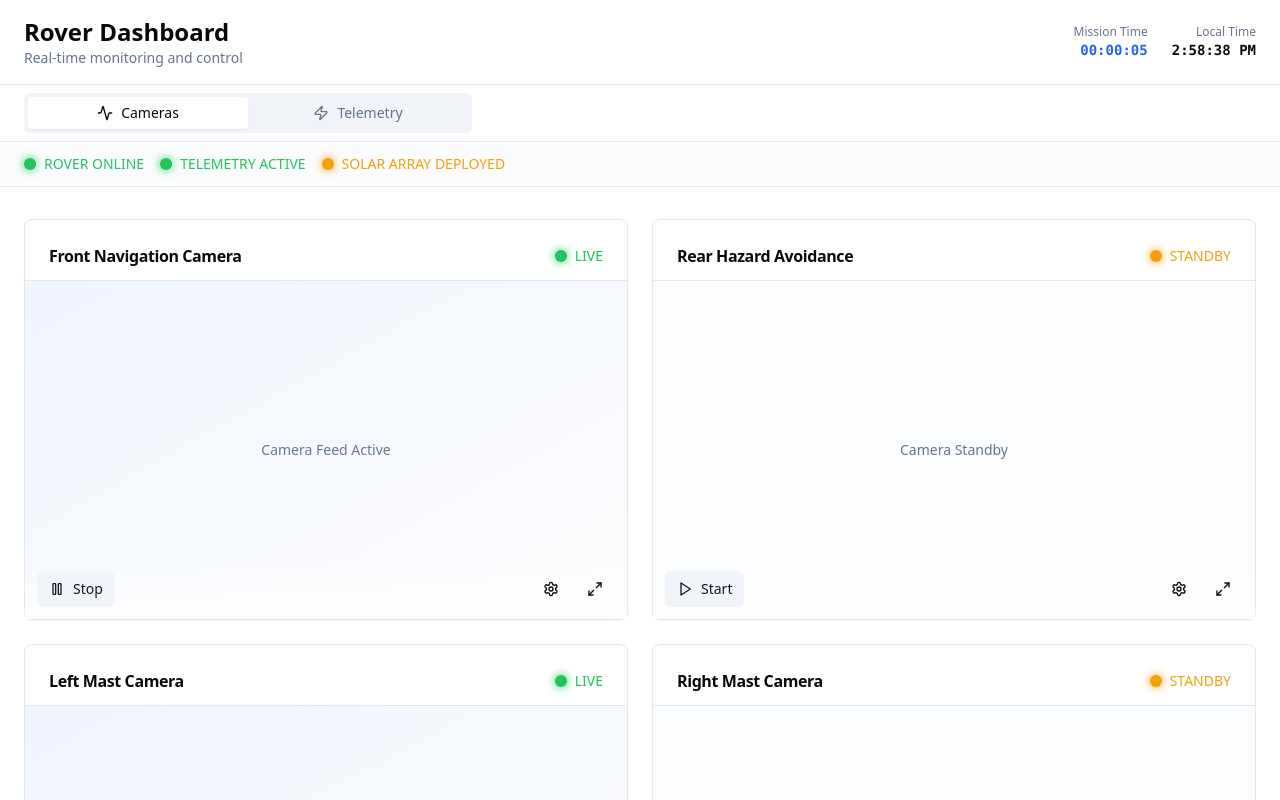
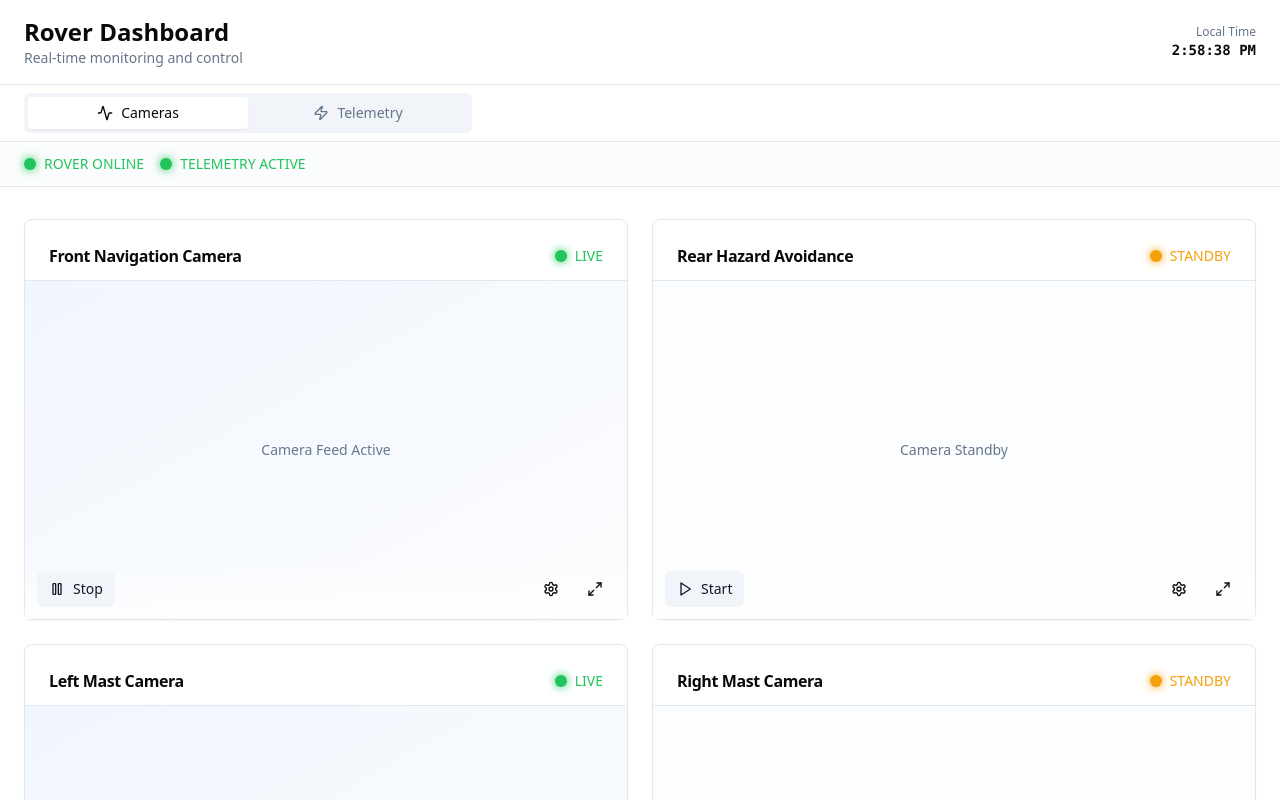
Before and after one commit to johannesths/maree-interface, a React (Vite) app: page / in a window 1280 px wide. Shown: the top 800 px of the page. Built offline with nearby package versions, Linux system fonts and the light colour scheme.

Commit message:
Remove mission timer and solar array status
Remove the mission timer from the header and the solar array deployed status indicator from the status bar.

```diff
--- a/src/components/Header.tsx
+++ b/src/components/Header.tsx
@@ -2,23 +2,14 @@ import { useState, useEffect } from "react";
 
 export function Header() {
   const [currentTime, setCurrentTime] = useState(new Date());
-  const [missionTime, setMissionTime] = useState(0);
 
   useEffect(() => {
     const timer = setInterval(() => {
       setCurrentTime(new Date());
-      setMissionTime(prev => prev + 1);
     }, 1000);
 
     return () => clearInterval(timer);
   }, []);
-
-  const formatMissionTime = (seconds: number) => {
-    const hours = Math.floor(seconds / 3600);
-    const minutes = Math.floor((seconds % 3600) / 60);
-    const secs = seconds % 60;
-    return `${hours.toString().padStart(2, '0')}:${minutes.toString().padStart(2, '0')}:${secs.toString().padStart(2, '0')}`;
-  };
 
   return (
     <header className="border-b bg-card px-6 py-4">
@@ -27,18 +18,10 @@ export function Header() {
           <h1 className="text-2xl font-bold text-foreground">Rover Dashboard</h1>
           <p className="text-sm text-muted-foreground">Real-time monitoring and control</p>
         </div>
-        <div className="flex items-center gap-6">
-          <div className="text-right">
-            <div className="text-xs text-muted-foreground">Mission Time</div>
-            <div className="text-sm font-mono font-semibold text-primary">
-              {formatMissionTime(missionTime)}
-            </div>
-          </div>
-          <div className="text-right">
-            <div className="text-xs text-muted-foreground">Local Time</div>
-            <div className="text-sm font-mono font-semibold">
-              {currentTime.toLocaleTimeString()}
-            </div>
+        <div className="text-right">
+          <div className="text-xs text-muted-foreground">Local Time</div>
+          <div className="text-sm font-mono font-semibold">
+            {currentTime.toLocaleTimeString()}
           </div>
         </div>
       </div>
--- a/src/components/StatusBar.tsx
+++ b/src/components/StatusBar.tsx
@@ -6,7 +6,6 @@ export function StatusBar() {
       <div className="flex items-center gap-4">
         <StatusIndicator status="online" label="ROVER ONLINE" />
         <StatusIndicator status="online" label="TELEMETRY ACTIVE" />
-        <StatusIndicator status="warning" label="SOLAR ARRAY DEPLOYED" />
       </div>
     </div>
   );
```
